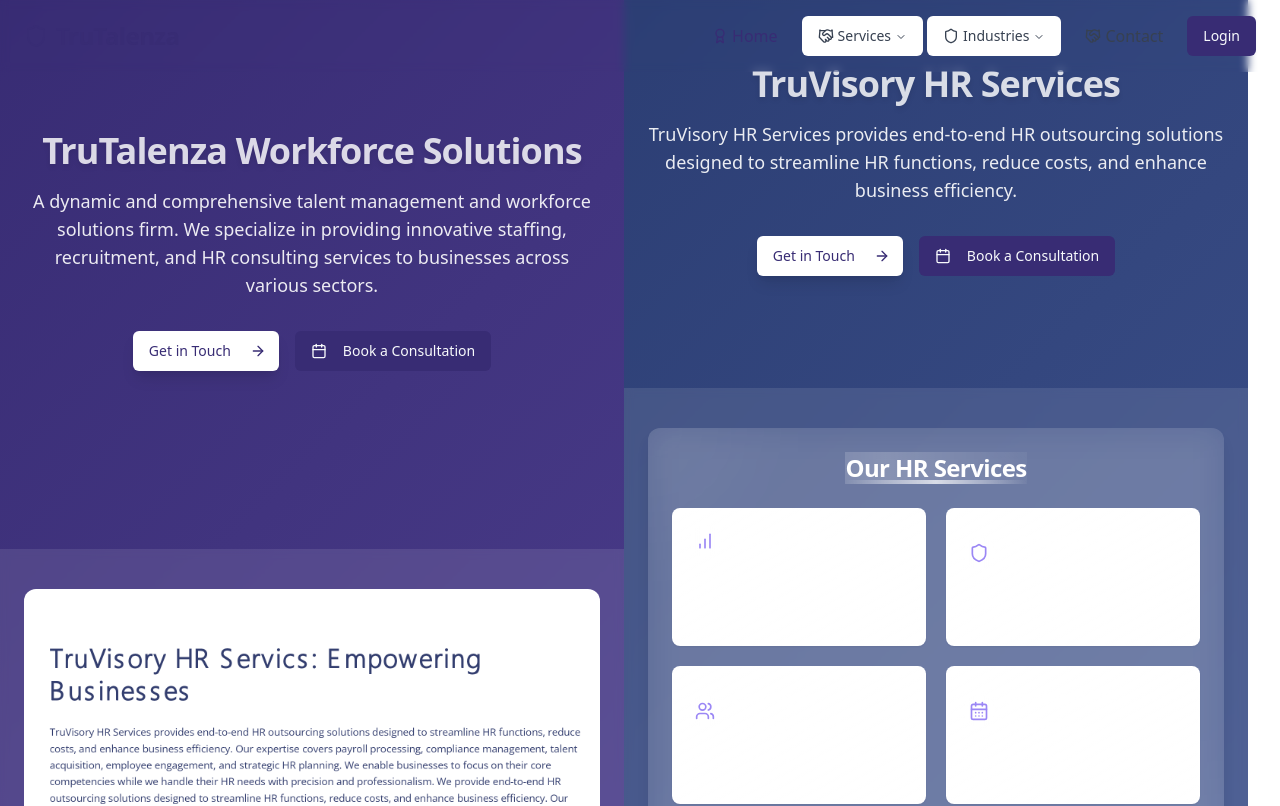
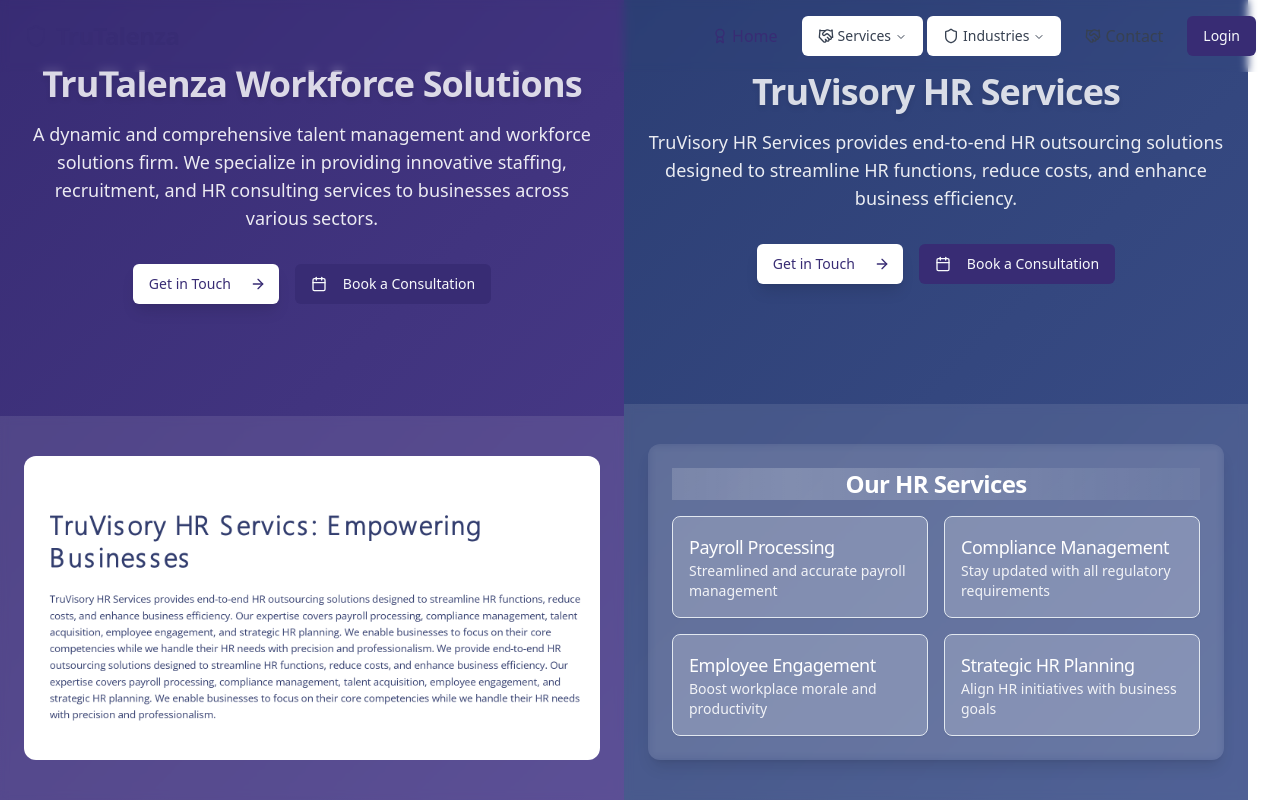
Before and after one commit to Nob1taaaa/vista-spark-web-23, a React (Vite) app: page / in a window 1280 px wide. Shown: the top 806 px of the page. Built offline with nearby package versions, Linux system fonts and the light colour scheme.

Commit message:
Reverted to commit d889d7e5d8111580b75b6f2bafeca075d0ada48c

```diff
--- a/src/components/HeroSections.tsx
+++ b/src/components/HeroSections.tsx
@@ -1,6 +1,6 @@
 
 import { Link } from 'react-router-dom';
-import { ArrowRight, Brain, Target, Trophy, Building, Hospital, Banknote, Store, Check, Zap, Heart, Shield, BarChart, Users, CalendarDays } from 'lucide-react';
+import { ArrowRight, Brain, Target, Trophy, Building, Hospital, Banknote, Store, Check, Zap, Heart } from 'lucide-react';
 import { Button } from '@/components/ui/button';
 import BookConsultation from '@/components/BookConsultation';
 import { HoverCard, HoverCardContent, HoverCardTrigger } from "@/components/ui/hover-card";
@@ -55,7 +55,7 @@ const HeroSection = ({
         </div>
       </div>
 
-      {/* HR Services section with enhanced styling */}
+      {/* Functionality section moved below */}
       <div className="w-full bg-white/10 backdrop-blur-sm py-10 px-6">
         <div className="max-w-xl mx-auto">
           {isPurple ? (
@@ -67,111 +67,40 @@ const HeroSection = ({
               />
             </div>
           ) : (
-            <div className="bg-white/10 rounded-xl p-6 backdrop-blur-lg shadow-lg transform transition-all duration-300 hover:bg-white/15 overflow-hidden relative">
-              {/* Decorative background element */}
-              <div className="absolute -right-24 -bottom-24 w-48 h-48 bg-white/5 rounded-full blur-3xl"></div>
-              <div className="absolute -left-24 -top-24 w-48 h-48 bg-white/5 rounded-full blur-3xl"></div>
-
-              <div className="relative z-10">
-                <h2 className="text-2xl font-bold text-white mb-6 text-center">
-                  <span className="relative inline-block animate-shine">
-                    Our HR Services
-                    <span className="absolute bottom-0 left-0 w-full h-1 bg-gradient-to-r from-white/0 via-white/70 to-white/0"></span>
-                  </span>
-                </h2>
-
-                <div className="grid grid-cols-1 sm:grid-cols-2 gap-5">
-                  {[
-                    {
-                      title: 'Payroll Processing',
-                      desc: 'Streamlined and accurate payroll management',
-                      fullDesc: 'Our payroll processing services ensure timely and accurate payment processing while maintaining compliance with tax regulations.',
-                      icon: <BarChart className="h-5 w-5 text-[#9b87f5]" />
-                    },
-                    {
-                      title: 'Compliance Management',
-                      desc: 'Stay updated with all regulatory requirements',
-                      fullDesc: 'We help you navigate complex regulatory landscapes to ensure your business remains fully compliant with all applicable laws.',
-                      icon: <Shield className="h-5 w-5 text-[#9b87f5]" />
-                    },
-                    {
-                      title: 'Employee Engagement',
-                      desc: 'Boost workplace morale and productivity',
-                      fullDesc: 'Create a positive work environment that fosters employee satisfaction, productivity, and long-term retention.',
-                      icon: <Users className="h-5 w-5 text-[#9b87f5]" />
-                    },
-                    {
-                      title: 'Strategic HR Planning',
-                      desc: 'Align HR initiatives with business goals',
-                      fullDesc: 'Develop HR strategies that directly support and enhance your overall business objectives and growth plans.',
-                      icon: <CalendarDays className="h-5 w-5 text-[#9b87f5]" />
-                    }
-                  ].map((service, index) => (
-                    <HoverCard key={index} openDelay={100} closeDelay={200}>
+            <div className="bg-white/5 rounded-xl p-6 backdrop-blur-sm shadow-lg transform transition-all duration-300 hover:bg-white/10">
+              <h2 className="text-2xl font-bold text-white mb-4 text-center animate-shine">Our HR Services</h2>
+              <div className="grid grid-cols-1 sm:grid-cols-2 gap-4">
+                {['Payroll Processing', 'Compliance Management', 'Employee Engagement', 'Strategic HR Planning'].map((service, index) => (
+                  <HoverCard key={index}>
                     <HoverCardTrigger asChild>
-                        <Card
-                          className="group bg-gradient-to-br from-white/15 to-white/5 border-white/10 hover:border-white/30 p-4 rounded-lg overflow-hidden relative transition-all duration-500 hover:shadow-[0_0_15px_rgba(255,255,255,0.15)] hover:translate-y-[-5px] cursor-pointer"
-                        >
+                      <Card className="bg-white/20 p-4 rounded-lg transform transition-all duration-300 hover:translate-y-[-5px] hover:bg-white/30 hover:shadow-lg cursor-pointer group overflow-hidden">
                         <CardContent className="p-0">
-                            {/* Animated gradient overlay */}
-                            <div className="absolute inset-0 bg-gradient-to-r from-transparent via-white/10 to-transparent -translate-x-full group-hover:translate-x-full transition-transform duration-1000 ease-in-out"></div>
-
-                            <div className="flex items-center space-x-3 mb-2">
-                              <div className="bg-white/10 rounded-full p-1.5 backdrop-blur-sm">
-                                {service.icon}
-                              </div>
-                              <h3 className="font-semibold text-white text-lg group-hover:text-white/95">
-                                {service.title}
-                              </h3>
-                            </div>
-                            <p className="text-sm text-white/75 group-hover:text-white/90 transition-colors duration-300">
-                              {service.desc}
+                          <div className="absolute inset-0 bg-gradient-to-r from-transparent via-white/10 to-transparent -translate-x-full group-hover:translate-x-full transition-transform duration-1000"></div>
+                          <h3 className="font-medium text-white text-lg group-hover:text-white/95">{service}</h3>
+                          <p className="text-sm text-white/90 group-hover:text-white/95">
+                            {index === 0 && "Streamlined and accurate payroll management"}
+                            {index === 1 && "Stay updated with all regulatory requirements"}
+                            {index === 2 && "Boost workplace morale and productivity"}
+                            {index === 3 && "Align HR initiatives with business goals"}
                           </p>
-
-                            {/* Subtle indicator */}
-                            <div className="absolute bottom-2 right-2 opacity-0 group-hover:opacity-100 transition-opacity duration-300">
-                              <div className="text-xs text-white/50 flex items-center">
-                                <span>Learn more</span>
-                                <ArrowRight className="ml-1 h-3 w-3" />
-                              </div>
-                            </div>
                         </CardContent>
                       </Card>
                     </HoverCardTrigger>
-                      <HoverCardContent
-                        className="w-80 bg-gradient-to-br from-[#4a3c8a] to-[#382c74] text-white border-white/10 backdrop-blur-lg shadow-xl animate-scale-in p-5"
-                      >
-                        <div className="space-y-3">
-                          <div className="flex items-center space-x-3">
-                            <div className="bg-white/15 rounded-full p-2">
-                              {service.icon}
-                            </div>
-                            <h4 className="text-lg font-semibold">{service.title}</h4>
-                          </div>
-                          <p className="text-sm text-white/90 leading-relaxed">
-                            {service.fullDesc}
+                    <HoverCardContent className="w-80 bg-white/90 backdrop-blur-md border-none shadow-xl animate-scale-in">
+                      <div className="flex justify-between space-x-4">
+                        <div>
+                          <h4 className="text-sm font-semibold">{service}</h4>
+                          <p className="text-sm">
+                            {index === 0 && "Our payroll processing services ensure timely and accurate payment processing while maintaining compliance with tax regulations."}
+                            {index === 1 && "We help you navigate complex regulatory landscapes to ensure your business remains fully compliant with all applicable laws."}
+                            {index === 2 && "Create a positive work environment that fosters employee satisfaction, productivity, and long-term retention."}
+                            {index === 3 && "Develop HR strategies that directly support and enhance your overall business objectives and growth plans."}
                           </p>
-                          <div className="pt-2 border-t border-white/10">
-                            <div className="flex justify-between items-center">
-                              <span className="text-xs text-white/75">Trusted by 500+ businesses</span>
-                              <Button variant="ghost" size="sm" className="text-xs text-white/90 hover:text-white hover:bg-white/10">
-                                Learn more
-                              </Button>
-                            </div>
                         </div>
                       </div>
                     </HoverCardContent>
                   </HoverCard>
                 ))}
-                </div>
-
-                {/* Trust indicators */}
-                <div className="mt-8 pt-4 border-t border-white/10 text-center">
-                  <p className="text-xs text-white/70">
-                    <span className="inline-block animate-pulse-slow">★★★★★</span>
-                    <span className="ml-2">Trusted by 500+ companies worldwide</span>
-                  </p>
-                </div>
               </div>
             </div>
           )}
--- a/src/index.css
+++ b/src/index.css
@@ -1,3 +1,4 @@
+
 @tailwind base;
 @tailwind components;
 @tailwind utilities;
@@ -272,46 +273,6 @@
   .tilt-card:hover {
     transform: perspective(1000px) rotateX(2deg) rotateY(-2deg);
   }
-
-  /* Enhanced card styles with glassmorphism effect */
-  .glass-card {
-    @apply bg-white/10 backdrop-blur-lg border border-white/20 shadow-lg transition-all duration-300;
-    @apply hover:bg-white/15 hover:border-white/30 hover:shadow-xl;
-  }
-
-  /* Enhanced hover card effect */
-  .hover-card-content {
-    @apply bg-gradient-to-br from-white/90 to-white/80 backdrop-blur-xl border-none shadow-2xl;
-    @apply dark:from-gray-800/90 dark:to-gray-900/80;
-  }
-
-  /* Enhanced icon pulse */
-  .icon-pulse {
-    animation: icon-pulse 2s infinite;
-  }
-
-  /* Service card with beautiful interaction */
-  .service-card-enhanced {
-    @apply relative overflow-hidden rounded-xl transition-all duration-500;
-    @apply hover:shadow-lg hover:-translate-y-1;
-    @apply before:absolute before:inset-0 before:bg-gradient-to-b before:from-transparent before:to-black/5 before:opacity-0 before:transition-opacity before:duration-300;
-    @apply hover:before:opacity-100;
-  }
-
-  /* Glow effects for premium UI */
-  .glow-effect {
-    @apply relative;
-  }
-
-  .glow-effect::after {
-    content: '';
-    @apply absolute inset-0 rounded-xl opacity-0 transition-opacity duration-300;
-    box-shadow: 0 0 25px 3px rgba(255, 255, 255, 0.2);
-  }
-
-  .glow-effect:hover::after {
-    @apply opacity-100;
-  }
 }
 
 @keyframes pulse {
@@ -380,17 +341,6 @@
   }
 }
 
-@keyframes icon-pulse {
-  0%, 100% {
-    transform: scale(1);
-    opacity: 0.8;
-  }
-  50% {
-    transform: scale(1.1);
-    opacity: 1;
-  }
-}
-
 @layer utilities {
   .animate-pulse-border {
     animation: pulse-border 2s infinite;
@@ -435,18 +385,6 @@
     background-size: 200% auto;
     animation: shine 3s linear infinite;
   }
-
-  .text-gradient-white {
-    @apply bg-gradient-to-r from-white/70 via-white to-white/70 bg-clip-text text-transparent;
-  }
-
-  .animate-float-slow {
-    animation: float-slow 6s ease-in-out infinite;
-  }
-
-  .bg-glass {
-    @apply backdrop-blur-lg bg-white/10 border border-white/20;
-  }
 }
 
 @keyframes fadeIn {
```
Lines whose indentation alone changed are shown as unchanged.
